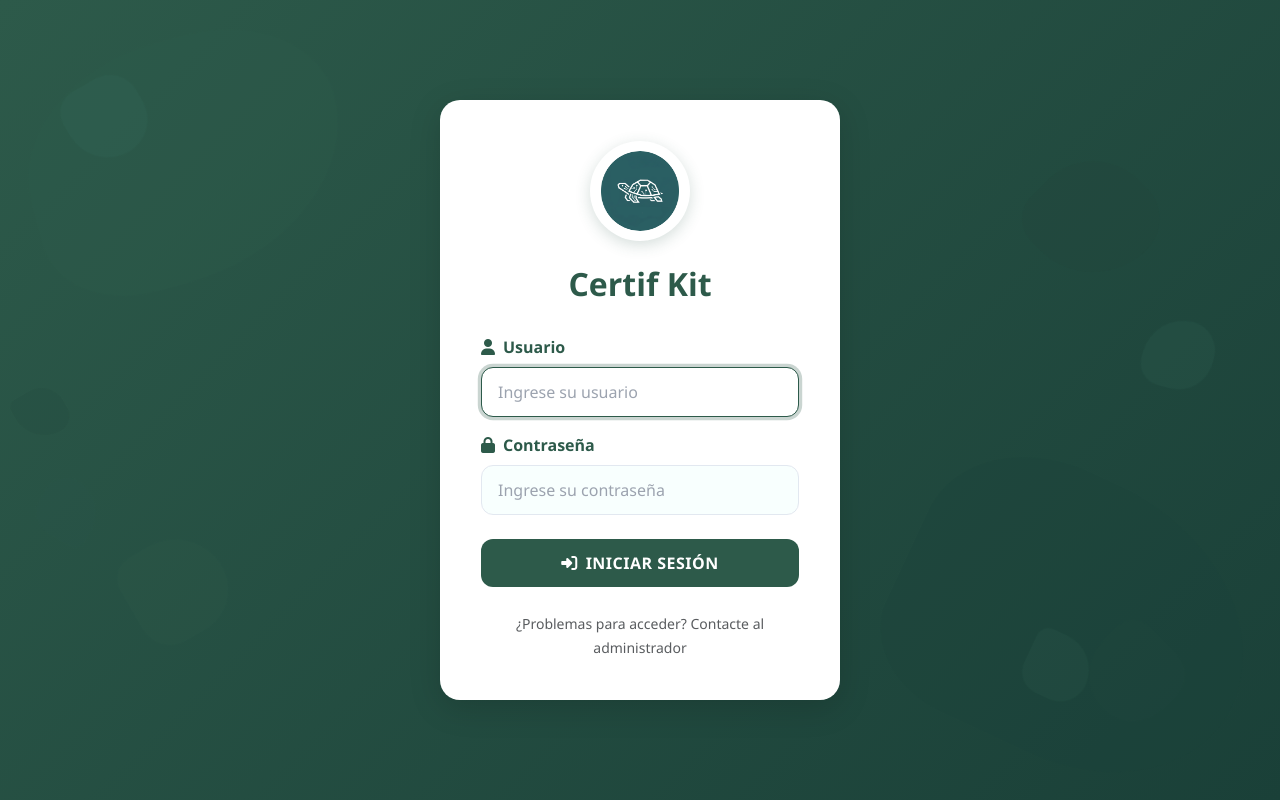
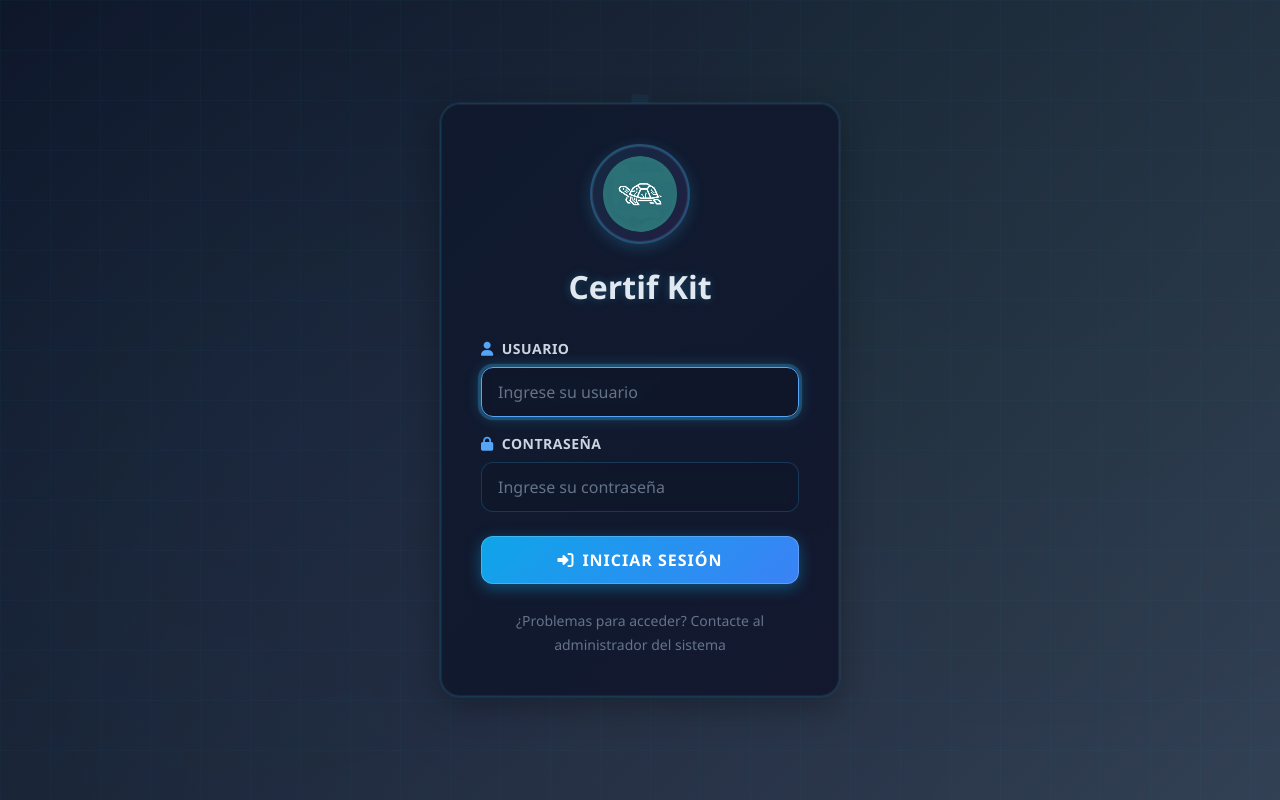
Before and after one commit to RaulLopez3108/generador-constancias, a Django app: page / in a window 1280 px wide. Run offline with Django 5.2, Linux system fonts and the light colour scheme.

Commit message:
fix(login): tema con figuras de fondo para login

```diff
--- a/generador_constancias/templates/usuarios/login.html
+++ b/generador_constancias/templates/usuarios/login.html
@@ -10,7 +10,7 @@
     <link rel="stylesheet" href="{% static 'css/custom.css' %}">
     <style>
         body {
-            background: linear-gradient(135deg, #2d5a4a 0%, #1a4038 100%);
+            background: linear-gradient(135deg, #0f172a 0%, #1e293b 50%, #334155 100%);
             height: 100vh;
             margin: 0;
             padding: 0;
@@ -21,29 +21,33 @@
             justify-content: center;
         }
 
+        /* Patrón de circuitos tecnológicos */
         body::before {
             content: '';
             position: fixed;
-            top: 5%;
-            left: 2%;
-            width: 25%;
-            height: 30%;
-            background: rgba(45, 90, 74, 0.3);
-            border-radius: 50% 40% 60% 30%;
-            transform: rotate(-15deg);
+            top: 0;
+            left: 0;
+            width: 100%;
+            height: 100%;
+            background-image:
+                radial-gradient(circle at 20% 50%, rgba(56, 189, 248, 0.03) 0%, transparent 50%),
+                radial-gradient(circle at 80% 20%, rgba(34, 197, 94, 0.03) 0%, transparent 50%),
+                radial-gradient(circle at 40% 80%, rgba(168, 85, 247, 0.02) 0%, transparent 50%);
             z-index: 0;
         }
 
+        /* Grid tecnológico de fondo */
         body::after {
             content: '';
             position: fixed;
-            bottom: 5%;
-            right: 2%;
-            width: 28%;
-            height: 35%;
-            background: rgba(26, 64, 56, 0.25);
-            border-radius: 40% 60% 50% 30%;
-            transform: rotate(25deg);
+            top: 0;
+            left: 0;
+            width: 100%;
+            height: 100%;
+            background-image:
+                linear-gradient(rgba(56, 189, 248, 0.03) 1px, transparent 1px),
+                linear-gradient(90deg, rgba(56, 189, 248, 0.03) 1px, transparent 1px);
+            background-size: 50px 50px;
             z-index: 0;
         }
 
@@ -144,99 +148,108 @@
             z-index: 0;
         }
 
-        /* Animaciones sutiles para las formas */
-        @keyframes float1 {
-            0%, 100% { transform: rotate(-15deg) translateY(0px); }
-            50% { transform: rotate(-15deg) translateY(-10px); }
+        /* Animaciones tecnológicas */
+        @keyframes techPulse1 {
+            0%, 100% {
+                transform: scale(1) rotate(0deg);
+                box-shadow: 0 0 0 0 rgba(56, 189, 248, 0.3);
+            }
+            50% {
+                transform: scale(1.05) rotate(5deg);
+                box-shadow: 0 0 0 10px rgba(56, 189, 248, 0);
+            }
         }
 
-        @keyframes float2 {
-            0%, 100% { transform: rotate(25deg) translateY(0px); }
-            50% { transform: rotate(25deg) translateY(-8px); }
+        @keyframes techFloat {
+            0%, 100% { transform: translateY(0px) rotate(45deg); }
+            50% { transform: translateY(-8px) rotate(50deg); }
         }
 
-        @keyframes float3 {
-            0%, 100% { transform: rotate(45deg) translateY(0px); }
-            50% { transform: rotate(45deg) translateY(-6px); }
+        @keyframes techRotate {
+            0% { transform: rotate(30deg); }
+            100% { transform: rotate(390deg); }
         }
 
-        @keyframes float4 {
-            0%, 100% { transform: rotate(-30deg) translateY(0px); }
-            50% { transform: rotate(-30deg) translateY(-7px); }
+        @keyframes techGlow {
+            0%, 100% {
+                border-color: rgba(249, 115, 22, 0.2);
+                box-shadow: 0 0 5px rgba(249, 115, 22, 0.1);
+            }
+            50% {
+                border-color: rgba(249, 115, 22, 0.4);
+                box-shadow: 0 0 15px rgba(249, 115, 22, 0.2);
+            }
         }
 
-        @keyframes float5 {
-            0%, 100% { transform: rotate(60deg) translateY(0px); }
-            50% { transform: rotate(60deg) translateY(-5px); }
+        @keyframes techScan {
+            0% { transform: translateX(-20px); opacity: 0; }
+            50% { opacity: 1; }
+            100% { transform: translateX(20px); opacity: 0; }
         }
 
-        @keyframes float6 {
-            0%, 100% { transform: rotate(-45deg) translateY(0px); }
-            50% { transform: rotate(-45deg) translateY(-4px); }
+        @keyframes techCircuit {
+            0%, 100% {
+                background: rgba(14, 165, 233, 0.05);
+                border-color: rgba(14, 165, 233, 0.2);
+            }
+            50% {
+                background: rgba(14, 165, 233, 0.1);
+                border-color: rgba(14, 165, 233, 0.4);
+            }
         }
 
-        @keyframes float7 {
-            0%, 100% { transform: rotate(120deg) translateY(0px); }
-            50% { transform: rotate(120deg) translateY(-3px); }
+        /* Aplicar animaciones a elementos tech */
+        .tech-element-1 {
+            animation: techPulse1 4s ease-in-out infinite;
         }
 
-        @keyframes float8 {
-            0%, 100% { transform: rotate(-75deg) translateY(0px); }
-            50% { transform: rotate(-75deg) translateY(-6px); }
+        .tech-element-2 {
+            animation: techFloat 6s ease-in-out infinite;
         }
 
-        /* Aplicar animaciones a las formas */
-        body::before {
-            animation: float1 6s ease-in-out infinite;
+        .tech-element-3 {
+            animation: techRotate 20s linear infinite;
         }
 
-        body::after {
-            animation: float2 7s ease-in-out infinite;
+        .tech-element-4 {
+            animation: techGlow 3s ease-in-out infinite;
         }
 
-        .green-blob-1 {
-            animation: float3 8s ease-in-out infinite;
+        .tech-element-5 {
+            animation: techCircuit 5s ease-in-out infinite;
         }
 
-        .green-blob-2 {
-            animation: float4 5.5s ease-in-out infinite;
-        }
-
-        .green-blob-3 {
-            animation: float5 9s ease-in-out infinite;
-        }
-
-        .green-blob-4 {
-            animation: float6 6.5s ease-in-out infinite;
-        }
-
-        .green-blob-5 {
-            animation: float7 7.5s ease-in-out infinite;
-        }
-
-        .green-blob-6 {
-            animation: float8 8.5s ease-in-out infinite;
-        }
-
-        .green-blob-7 {
-            animation: float5 10s ease-in-out infinite;
-        }
-
-        .green-blob-8 {
-            animation: float2 5s ease-in-out infinite;
+        .tech-element-6::before {
+            animation: techScan 3s ease-in-out infinite;
         }
 
         .login-container {
-            background: white;
+            background: rgba(15, 23, 42, 0.95);
+            backdrop-filter: blur(10px);
+            border: 1px solid rgba(56, 189, 248, 0.2);
             border-radius: 20px;
-            box-shadow: 0 8px 32px rgba(0, 0, 0, 0.15);
+            box-shadow:
+                0 8px 32px rgba(0, 0, 0, 0.3),
+                0 0 0 1px rgba(56, 189, 248, 0.1),
+                inset 0 0 0 1px rgba(255, 255, 255, 0.05);
             padding: 2.5rem;
             margin: 0;
-            border: 1px solid rgba(255, 255, 255, 0.9);
             position: relative;
             z-index: 10;
             max-width: 400px;
             width: 90%;
+        }
+
+        .login-container::before {
+            content: '';
+            position: absolute;
+            top: 0;
+            left: 0;
+            right: 0;
+            bottom: 0;
+            background: linear-gradient(135deg, rgba(56, 189, 248, 0.02) 0%, rgba(168, 85, 247, 0.02) 100%);
+            border-radius: 20px;
+            z-index: -1;
         }
 
         .main-logo {
@@ -246,9 +259,12 @@
             display: flex;
             align-items: center;
             justify-content: center;
-            background: white;
+            background: linear-gradient(135deg, rgba(56, 189, 248, 0.1) 0%, rgba(168, 85, 247, 0.1) 100%);
+            border: 2px solid rgba(56, 189, 248, 0.3);
             border-radius: 50%;
-            box-shadow: 0 4px 15px rgba(45, 90, 74, 0.2);
+            box-shadow:
+                0 4px 15px rgba(56, 189, 248, 0.2),
+                inset 0 0 0 1px rgba(255, 255, 255, 0.1);
             padding: 10px;
         }
 
@@ -257,6 +273,7 @@
             height: 100%;
             object-fit: contain;
             border-radius: 50%;
+            filter: brightness(1.2) contrast(1.1);
         }
 
         .login-header {
@@ -265,57 +282,66 @@
         }
 
         .login-header h1 {
-            color: #2d5a4a;
+            color: #e2e8f0;
             font-weight: 600;
             margin-bottom: 0.5rem;
             font-size: 2rem;
+            text-shadow: 0 0 10px rgba(56, 189, 248, 0.3);
         }
 
         .login-header p {
-            color: #4a5d55;
+            color: #94a3b8;
             margin: 0;
             font-size: 1.1rem;
+            letter-spacing: 0.5px;
         }
 
         .form-label {
-            color: #2d5a4a;
+            color: #cbd5e1;
             font-weight: 600;
             margin-bottom: 0.5rem;
             display: flex;
             align-items: center;
+            text-transform: uppercase;
+            font-size: 0.875rem;
+            letter-spacing: 0.5px;
         }
 
         .form-label i {
             margin-right: 0.5rem;
-            color: #2d5a4a;
+            color: #56a5f7;
         }
 
         .form-control {
-            border: 1px solid #e2e8f0;
+            border: 1px solid rgba(56, 189, 248, 0.2);
             border-radius: 12px;
             padding: 0.75rem 1rem;
             transition: all 0.3s ease;
-            background-color: #f8fffe;
-            color: #2d5a4a;
+            background-color: rgba(15, 23, 42, 0.5);
+            color: #e2e8f0;
+            backdrop-filter: blur(5px);
         }
 
         .form-control:focus {
-            border-color: #2d5a4a;
-            box-shadow: 0 0 0 0.2rem rgba(45, 90, 74, 0.25);
-            background-color: white;
+            border-color: #56a5f7;
+            box-shadow:
+                0 0 0 0.2rem rgba(56, 189, 248, 0.25),
+                0 0 15px rgba(56, 189, 248, 0.3);
+            background-color: rgba(15, 23, 42, 0.8);
+            color: #f8fafc;
         }
 
         .form-control::placeholder {
-            color: #9ca3af;
+            color: #64748b;
         }
 
         .btn-login {
-            background: #2d5a4a;
+            background: linear-gradient(135deg, #0ea5e9 0%, #3b82f6 100%);
             border: none;
             padding: 0.75rem 2rem;
             font-weight: 600;
             text-transform: uppercase;
-            letter-spacing: 0.5px;
+            letter-spacing: 1px;
             border-radius: 12px;
             transition: all 0.3s ease;
             color: white;
@@ -323,12 +349,17 @@
             display: flex;
             align-items: center;
             justify-content: center;
+            box-shadow:
+                0 4px 15px rgba(14, 165, 233, 0.4),
+                inset 0 0 0 1px rgba(255, 255, 255, 0.2);
         }
 
         .btn-login:hover {
-            background: #1a4038;
+            background: linear-gradient(135deg, #0284c7 0%, #2563eb 100%);
             transform: translateY(-2px);
-            box-shadow: 0 8px 25px rgba(45, 90, 74, 0.4);
+            box-shadow:
+                0 8px 25px rgba(14, 165, 233, 0.5),
+                0 0 20px rgba(56, 189, 248, 0.4);
         }
 
         .btn-login i {
@@ -336,20 +367,21 @@
         }
 
         .error-message {
-            background-color: #fed7d7;
-            color: #9b2c2c;
-            border: 1px solid #feb2b2;
+            background-color: rgba(248, 113, 113, 0.1);
+            color: #fca5a5;
+            border: 1px solid rgba(248, 113, 113, 0.3);
             border-radius: 12px;
             padding: 0.75rem 1rem;
             margin-bottom: 1rem;
             display: flex;
             align-items: center;
             font-size: 0.875rem;
+            backdrop-filter: blur(5px);
         }
 
         .error-message i {
             margin-right: 0.5rem;
-            color: #e53e3e;
+            color: #f87171;
         }
 
         @media (max-width: 768px) {
@@ -362,25 +394,26 @@
                 height: 80px;
             }
             body::before, body::after {
+                opacity: 0.5;
+            }
+            .tech-element-1, .tech-element-2, .tech-element-3,
+            .tech-element-4, .tech-element-5, .tech-element-6 {
                 display: none;
             }
-            .green-blob-1, .green-blob-2, .green-blob-3, .green-blob-4,
-            .green-blob-5, .green-blob-6, .green-blob-7, .green-blob-8 {
-                display: none;
+            .login-header h1 {
+                font-size: 1.5rem;
             }
         }
     </style>
 </head>
 <body>
-    <!-- Formas decorativas de fondo -->
-    <div class="green-blob-1"></div>
-    <div class="green-blob-2"></div>
-    <div class="green-blob-3"></div>
-    <div class="green-blob-4"></div>
-    <div class="green-blob-5"></div>
-    <div class="green-blob-6"></div>
-    <div class="green-blob-7"></div>
-    <div class="green-blob-8"></div>
+    <!-- Elementos tecnológicos de fondo -->
+    <div class="tech-element-1"></div>
+    <div class="tech-element-2"></div>
+    <div class="tech-element-3"></div>
+    <div class="tech-element-4"></div>
+    <div class="tech-element-5"></div>
+    <div class="tech-element-6"></div>
 
     <div class="login-container">
                     <!-- Logo principal arriba del título -->
@@ -435,8 +468,8 @@
                     </form>
 
                     <div class="text-center mt-4">
-                        <small class="text-muted">
-                            ¿Problemas para acceder? Contacte al administrador
+                        <small style="color: #64748b; font-size: 0.875rem;">
+                            ¿Problemas para acceder? Contacte al administrador del sistema
                         </small>
                     </div>
     </div>
```
